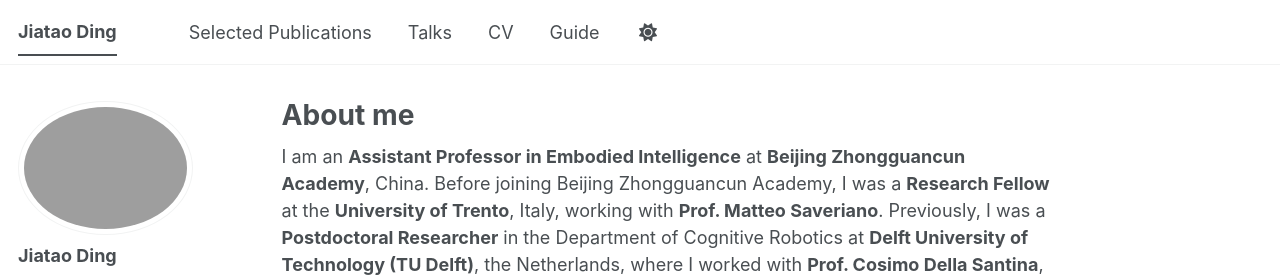
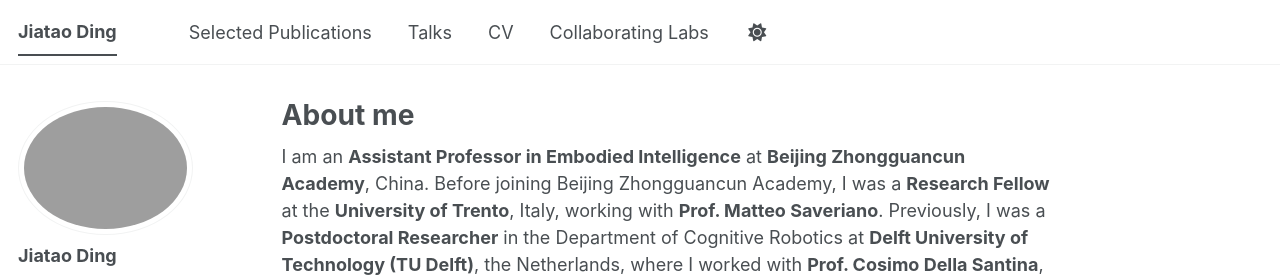
Before and after one commit to jiataoding/jiataoding.github.io, a Jekyll site: the page built from _pages/about.md, in a window 1280 px wide. Shown: the top 277 px of the page. Built offline with Jekyll 4.4.1, drawn with Linux system fonts in a browser that asks for light colours; a style sheet for code colours, icons or effects is not loaded.

Commit message:
Replace 'Guide' with 'Collaborating Labs' in navigation

```diff
--- a/_data/navigation.yml
+++ b/_data/navigation.yml
@@ -29,5 +29,5 @@ main:
   # - title: "CV"
   #   url: /cv-json/
 
-  - title: "Guide"
-    url: /markdown/
+  - title: "Collaborating Labs"
+    url: /collaborations/
```
